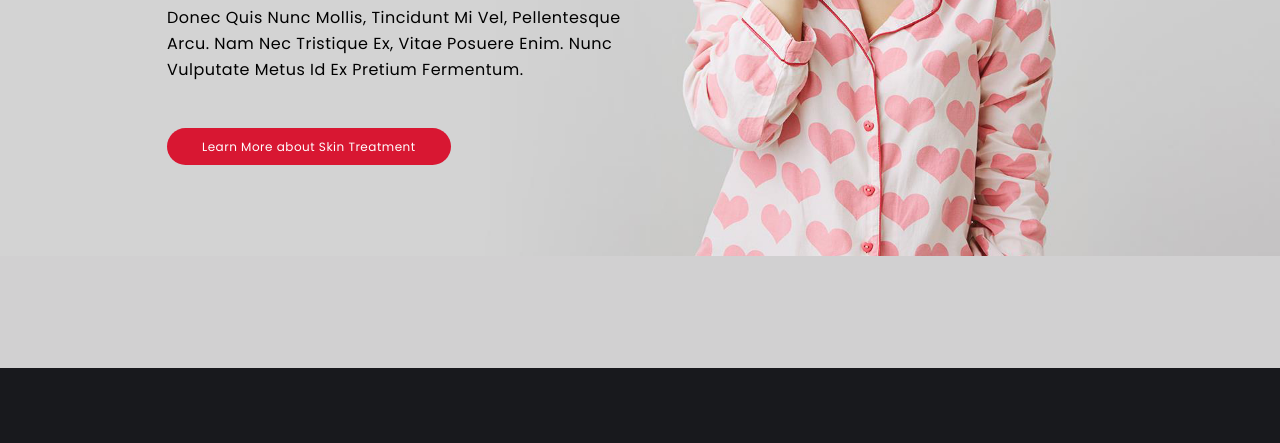
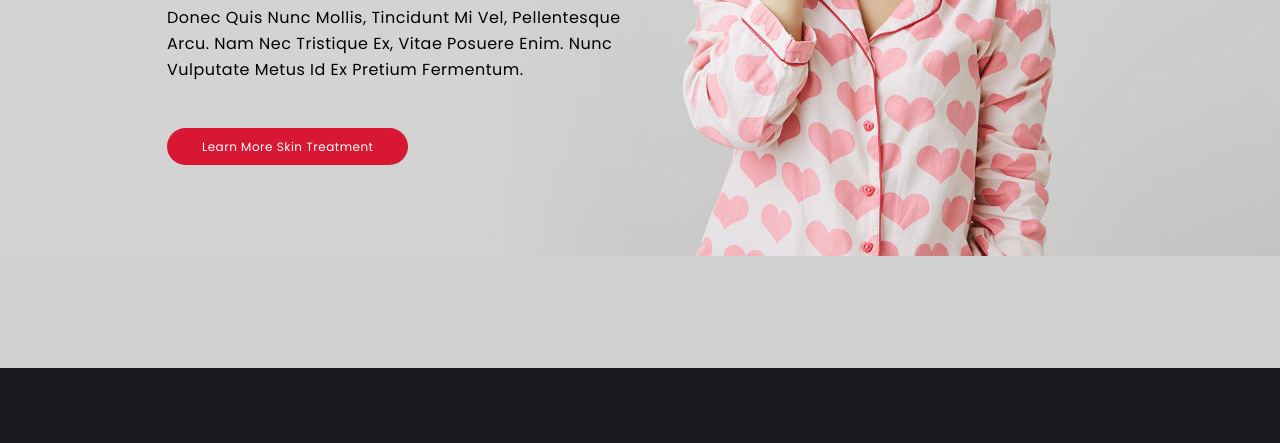
Before and after one commit to tovar24/DIW_Accessibility, a plain HTML site: page Proyecto_AAA/Proyecto_DIW_Actualizado.html in a window 1280 px wide. Shown: the part 357-800 px from the top of the page. Drawn offline with Linux system fonts and the light colour scheme.

Commit message:
Modificación final botón learn more

```diff
--- a/Proyecto_AAA/Proyecto_DIW_Actualizado.html
+++ b/Proyecto_AAA/Proyecto_DIW_Actualizado.html
@@ -70,7 +70,7 @@
           Tristique Ex, Vitae Posuere Enim. Nunc Vulputate Metus Id Ex Pretium
           Fermentum.
         </p>
-        <a aria-describedby="gallery-sec" href="#gallery-sec" class="btn painted">Learn More about Skin Treatment</a>
+        <a aria-describedby="gallery-sec" href="#gallery-sec" class="btn painted">Learn More Skin Treatment</a>
       </div>
     </header>
 
```
